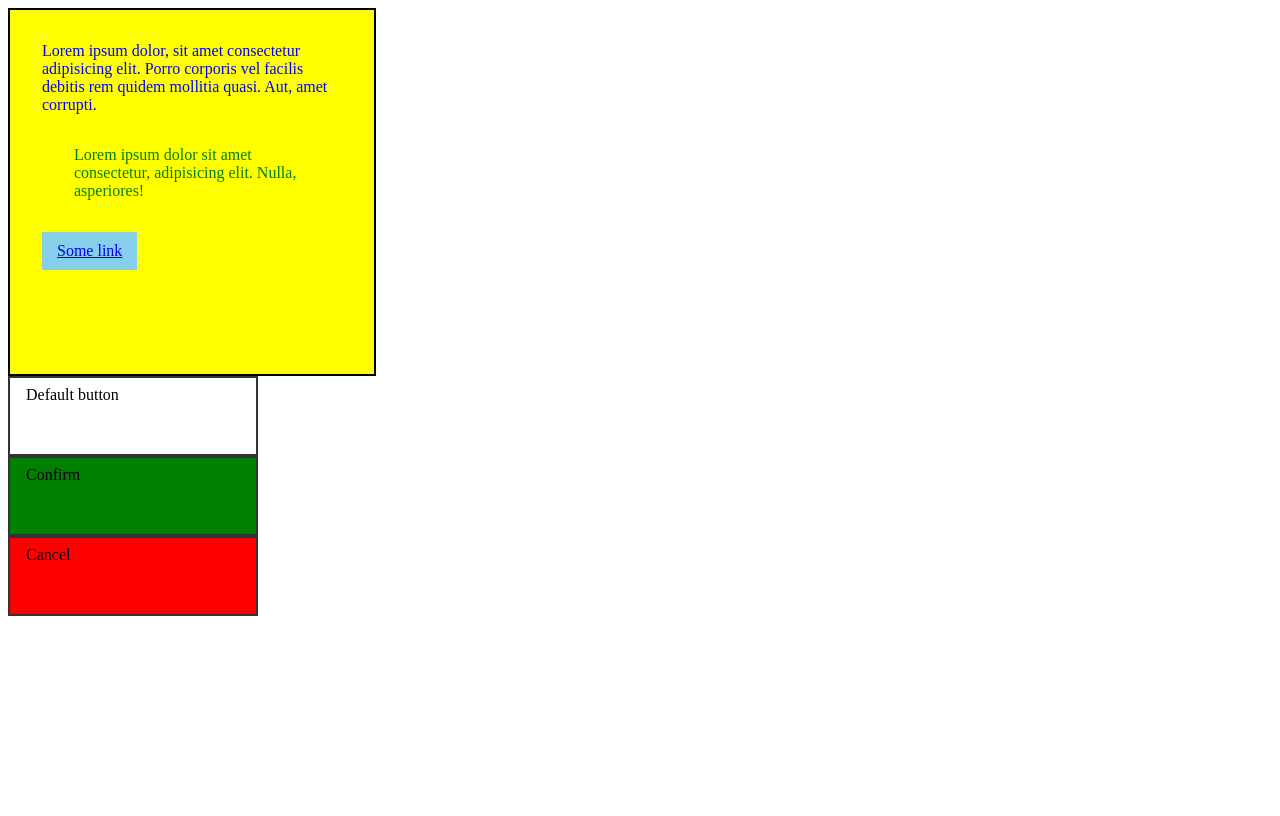
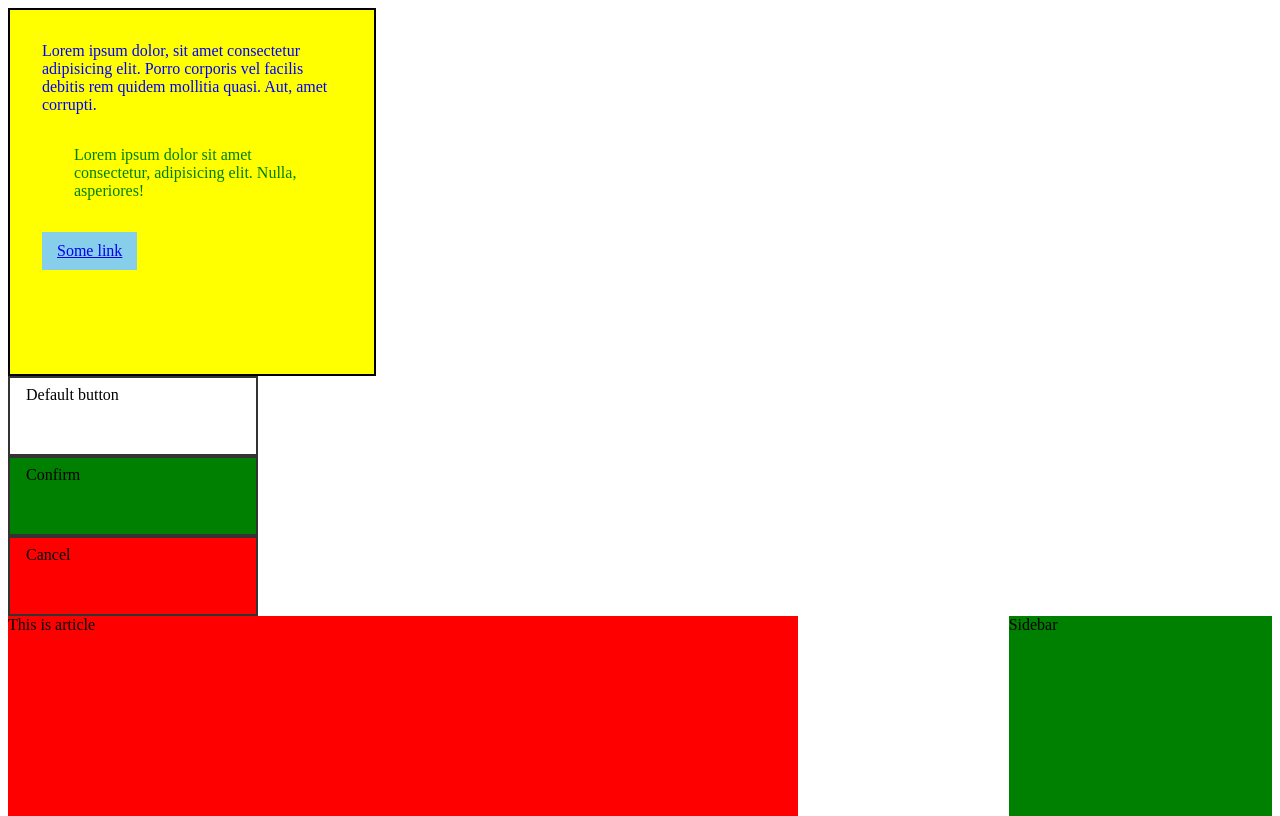
Before and after one commit to ValkyrieQ/basic-sass, a plain HTML site: page index.html in a window 1280 px wide. Drawn offline with Linux system fonts and the light colour scheme.

Commit message:
Basic operator(+, -, *, /) in scss

```diff
--- a/SCSS/main.scss
+++ b/SCSS/main.scss
@@ -44,3 +44,21 @@ div.main {
     @extend .button-box;
     background: red;
 }
+
+.container {
+    width: 100%;
+}
+
+.container article {
+    float: left;
+    width: (600px/960px) * 100%;
+    height: 200px;
+    background: red;
+}
+
+.container aside {
+    float: right;
+    width: (200px/960px) * 100%;
+    height: 200px;
+    background: green;
+}
--- a/index.html
+++ b/index.html
@@ -17,5 +17,10 @@
     <div class="button-box">Default button</div>
     <div class="confirm">Confirm</div>
     <div class="cancel">Cancel</div>
+
+    <div class="container">
+        <article>This is article</article>
+        <aside>Sidebar</aside>
+    </div>
 </body>
 </html>
```
Also changed, not shown: css/main.css, 1 other file.
